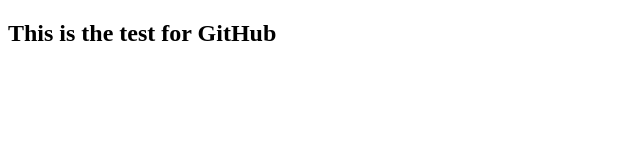
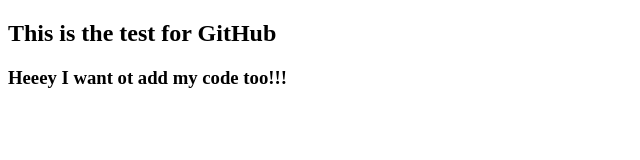
Before and after one commit to maks412/test, a plain HTML site: page index.html in a window 1280 px wide. Shown: the whole page, without its empty margins (0-640 px from the left). Drawn offline with Linux system fonts and the light colour scheme.

Commit message:
person2 has added code

```diff
--- a/index.html
+++ b/index.html
@@ -9,6 +9,7 @@
 
 <body>
     <h2>This is the test for GitHub</h2>
+    <h3>Heeey I want ot add my code too!!!</h3>
 </body>
 
 </html>
```
